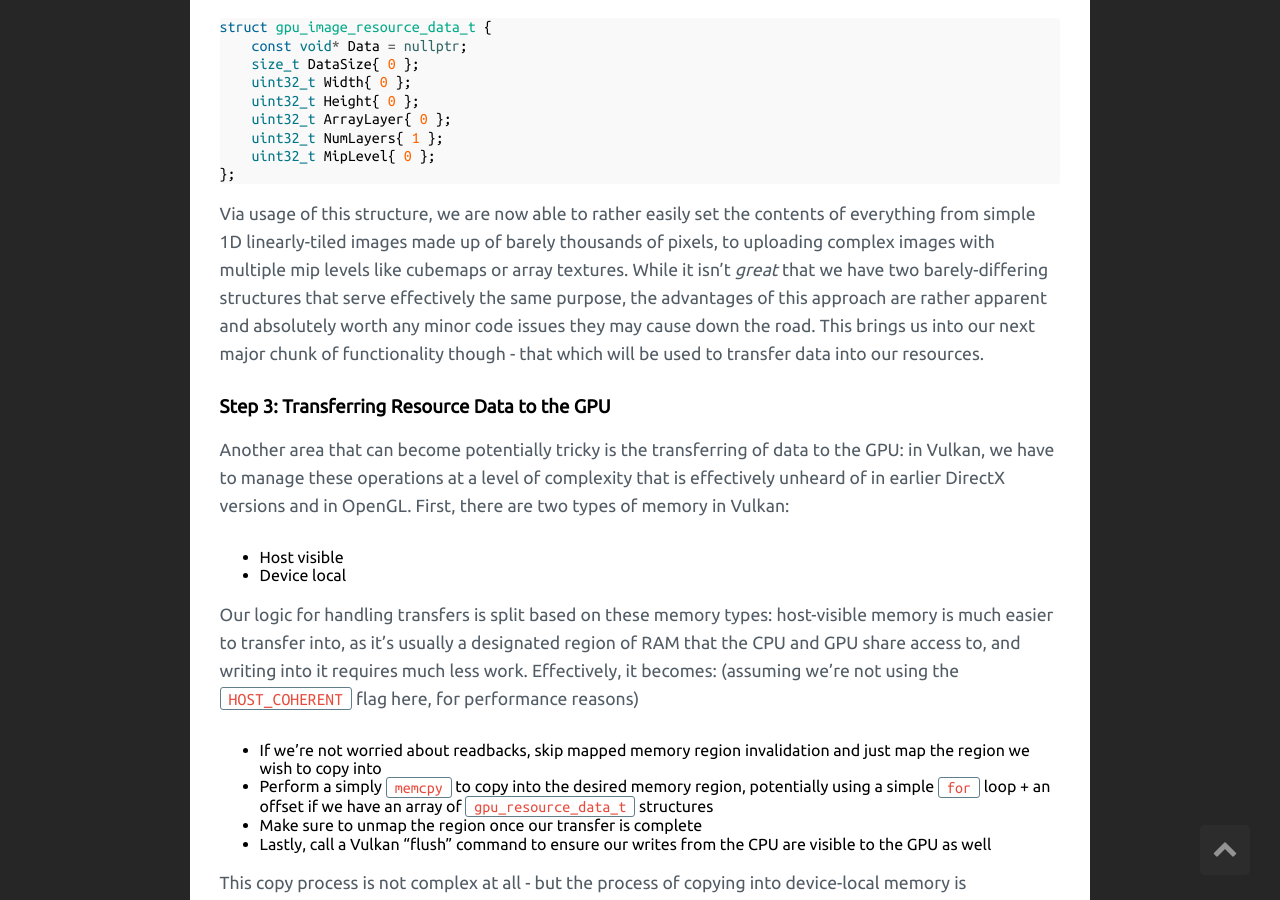
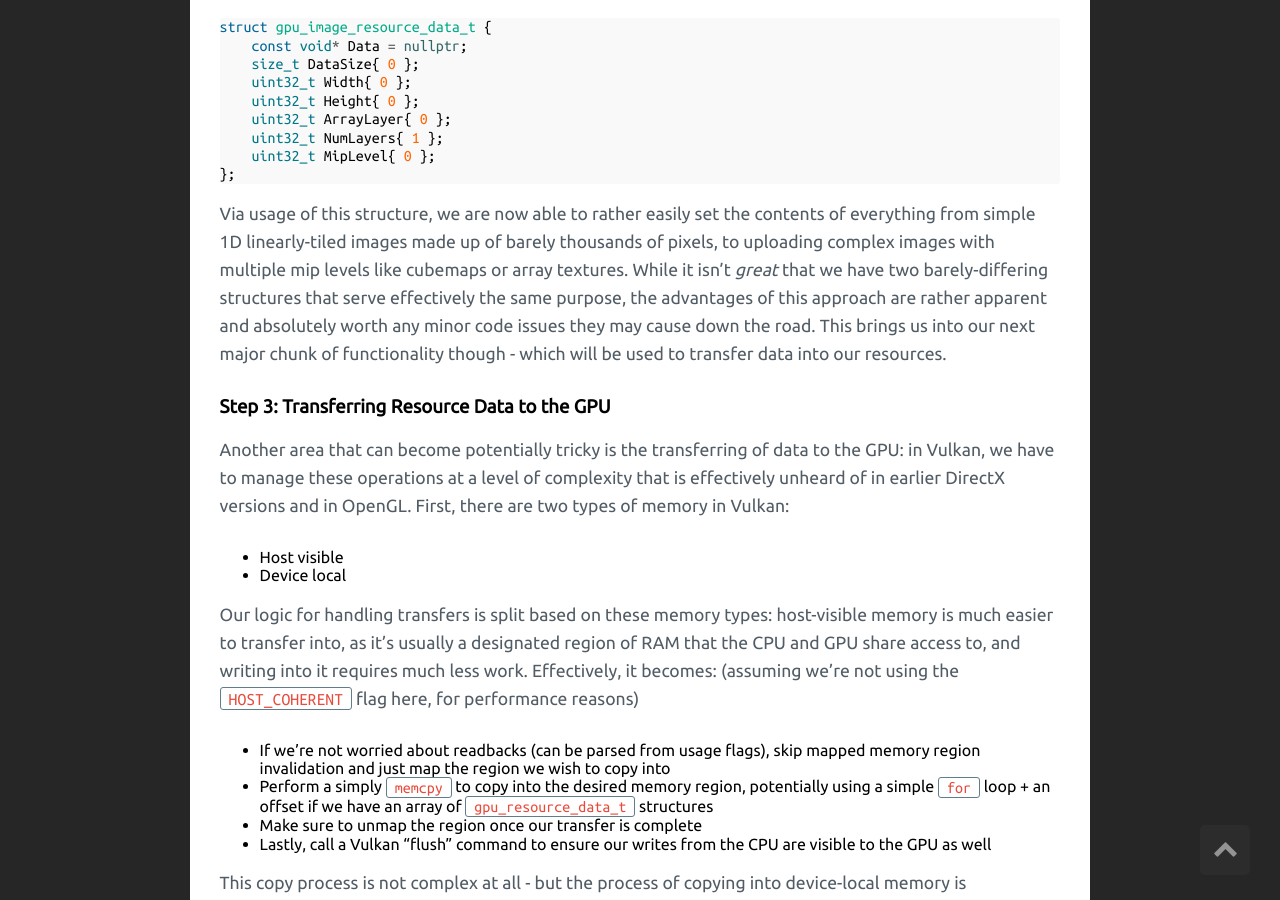
Before and after one commit to fuchstraumer/fuchstraumer.github.io, a Jekyll site: the page built from _posts/2018-8-25-Vulkan-Resource-Plugin.md, in a window 1280 px wide and 900 px high, scrolled down 4749 px. Built offline with Jekyll 4.4.1, drawn with Linux system fonts in a browser that asks for light colours; comment, search, counter and statistics services are not loaded; some of the changed text lies outside the part shown.

Commit message:
Fixes / updates to article

```diff
--- a/_posts/2018-8-25-Vulkan-Resource-Plugin.md
+++ b/_posts/2018-8-25-Vulkan-Resource-Plugin.md
@@ -77,7 +77,7 @@
     const gpu_image_resource_data_t* initial_data, const uint32_t _memory_type, void* user_data);
 {% endhighlight %}
 
-The parameters that I haven't directly addressed yet are those used to se the initial contents of the buffers - `gpu_resource_data_t` is a structure that holds a pointer to some data along with the size of said data, along with some memory alignment and pitch information members as required. I unfortunately found out that a seperate, and more detailed, structure `gpu_image_resource_data_t` is effectively required in order for us to be able to set the initial data of images, however. We'll return to that shortly, however. The rest of the parameters should be fairly apparent - if we pass a `nullptr` for a `view_info` parameter, that resource's `ViewHandle` field won't be set as the view object won't be created (this will be pretty common with buffers, for example, unless we're using them as texel buffers).
+The parameters that I haven't directly addressed yet are those used to set the initial contents of the buffers - `gpu_resource_data_t` is a structure that holds a pointer to some data along with the size of said data, along with some memory alignment and pitch information members as required. I unfortunately found out that a seperate, and more detailed, structure `gpu_image_resource_data_t` is effectively required in order for us to be able to set the initial data of images, however. We'll return to that shortly, however. The rest of the parameters should be fairly apparent - if we pass a `nullptr` for a `view_info` parameter, that resource's `ViewHandle` field won't be set as the view object won't be created (this will be pretty common with buffers, for example, unless we're using them as texel buffers).
 
 #### Setting Initial Resource Data
 
@@ -107,7 +107,7 @@
 };
 {% endhighlight %}
 
-Via usage of this structure, we are now able to rather easily set the contents of everything from simple 1D linearly-tiled images made up of barely thousands of pixels, to uploading complex images with multiple mip levels like cubemaps or array textures. While it isn't *great* that we have two barely-differing structures that serve effectively the same purpose, the advantages of this approach are rather apparent and absolutely worth any minor code issues they may cause down the road. This brings us into our next major chunk of functionality though - that which will be used to transfer data into our resources.
+Via usage of this structure, we are now able to rather easily set the contents of everything from simple 1D linearly-tiled images made up of barely thousands of pixels, to uploading complex images with multiple mip levels like cubemaps or array textures. While it isn't *great* that we have two barely-differing structures that serve effectively the same purpose, the advantages of this approach are rather apparent and absolutely worth any minor code issues they may cause down the road. This brings us into our next major chunk of functionality though - which will be used to transfer data into our resources.
 
 ### Step 3: Transferring Resource Data to the GPU
 
@@ -118,7 +118,7 @@
 
 Our logic for handling transfers is split based on these memory types: host-visible memory is much easier to transfer into, as it's usually a designated region of RAM that the CPU and GPU share access to, and writing into it requires much less work. Effectively, it becomes: (assuming we're not using the `HOST_COHERENT` flag here, for performance reasons)
 
-- If we're not worried about readbacks, skip mapped memory region invalidation and just map the region we wish to copy into
+- If we're not worried about readbacks (can be parsed from usage flags), skip mapped memory region invalidation and just map the region we wish to copy into
 - Perform a simply `memcpy` to copy into the desired memory region, potentially using a simple `for` loop + an offset if we have an array of `gpu_resource_data_t` structures
 - Make sure to unmap the region once our transfer is complete
 - Lastly, call a Vulkan "flush" command to ensure our writes from the CPU are visible to the GPU as well
@@ -225,7 +225,9 @@
 void DestroyResource(VulkanResource* rsrc);
 {% endhighlight %}
 
-Internally, we use a switch case to read the `type` field of our resource structure, and then call a unique function for destroying our various types. In the case of buffers and images, we also perform additional checks to see if we created and `view` members and make sure these get destroyed, and lastly finish be making sure to call `allocator->FreeMemory()` to free and release the memory used by the resource as well. The only potential issue is making sure we aren't erasing out of containers while other threads are adding new entries, so we quickly nab the mutex and lock it via a `std::lock_guard`.
+Internally, we use a switch case to read the `type` field of our resource structure, and then call a unique function for destroying our various types. In the case of buffers and images, we also perform additional checks to see if we created and `view` members and make sure these get destroyed, and lastly finish be making sure to call `allocator->FreeMemory()` to free and release the memory used by the resource as well. The only potential issue is making sure we aren't erasing out of containers while other threads are adding new entries, so we quickly nab the mutex and lock it via a `std::lock_guard` so we can safely erase without invalidating iterators elsewhere.
+
+Lastly, resource destruction isn't *required*, precisely. It's really really recommended, but someone forgetting to destroy a resource won't break the plugin or whatever system is using it. The resource plugin subscribes to swapchain resize and recreation notifications from the renderering context plugin, and as such has to destroy all of it's resources when that occurs (meaning clients have to take care of re-creating them). Additionally, we just clear out our container on shutdown too. I've considered changing this design, and would be open to input or suggestions on it - should I log warnings when resources are left remaining, thus effectively making it "bad" behavior to not delete resources? I'm not quite sure.
 
 ### Thread-Safety
 
```
